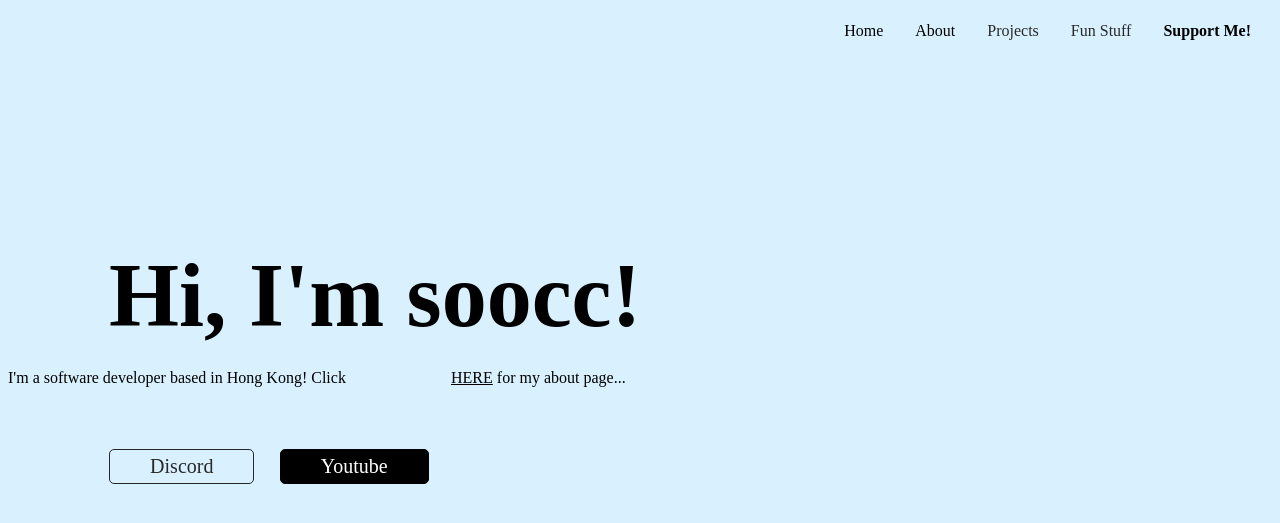
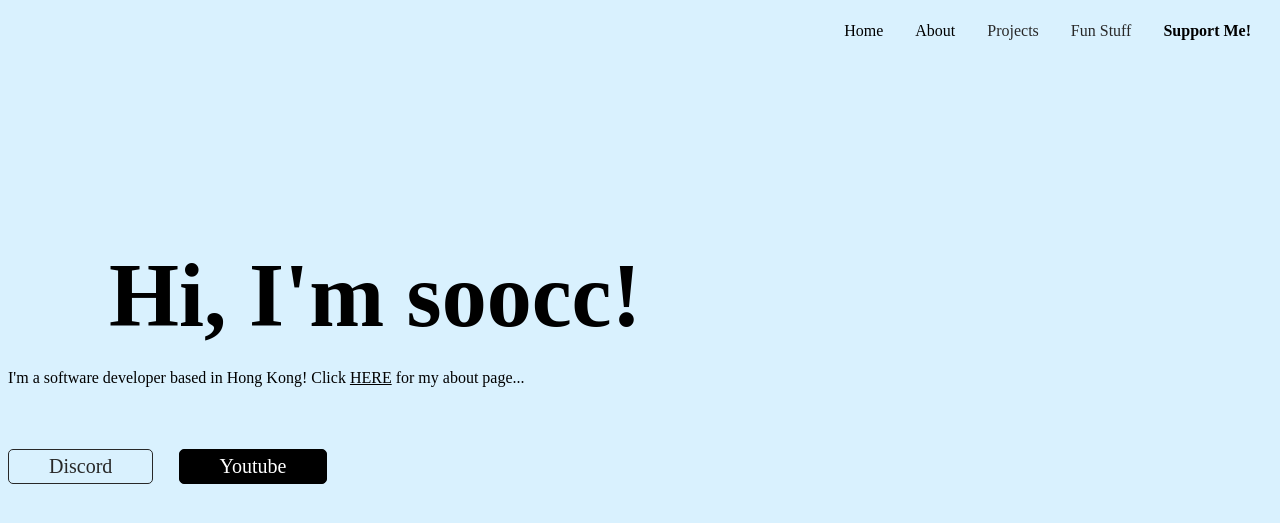
Before and after one commit to soocc/sooccsocks2, a Jekyll site: the page built from index.html, in a window 1280 px wide. Shown: the top 523 px of the page. Built offline with Jekyll 4.4.1, drawn with Linux system fonts in a browser that asks for light colours.

Commit message:
Update index.html

```diff
--- a/index.html
+++ b/index.html
@@ -16,7 +16,7 @@ layout: default
         margin-bottom: 0px;
       }
 
-      .intro, .abutton {
+      p .abutton {
         margin-left: 8%;
       }
 
@@ -28,7 +28,7 @@ layout: default
   <body>
     <h1 class="welcome">Hi, I'm soocc!</h1>
     <p>
-      I'm a software developer based in Hong Kong! Click <a href="soocc.github.io/about" class="intro">HERE</a> for my about page...<br>
+      I'm a software developer based in Hong Kong! Click <a href="soocc.github.io/about">HERE</a> for my about page...<br>
     </p>
 
     <a class="abutton" href="https://discord.gg/72UPzkfxXM">
```
